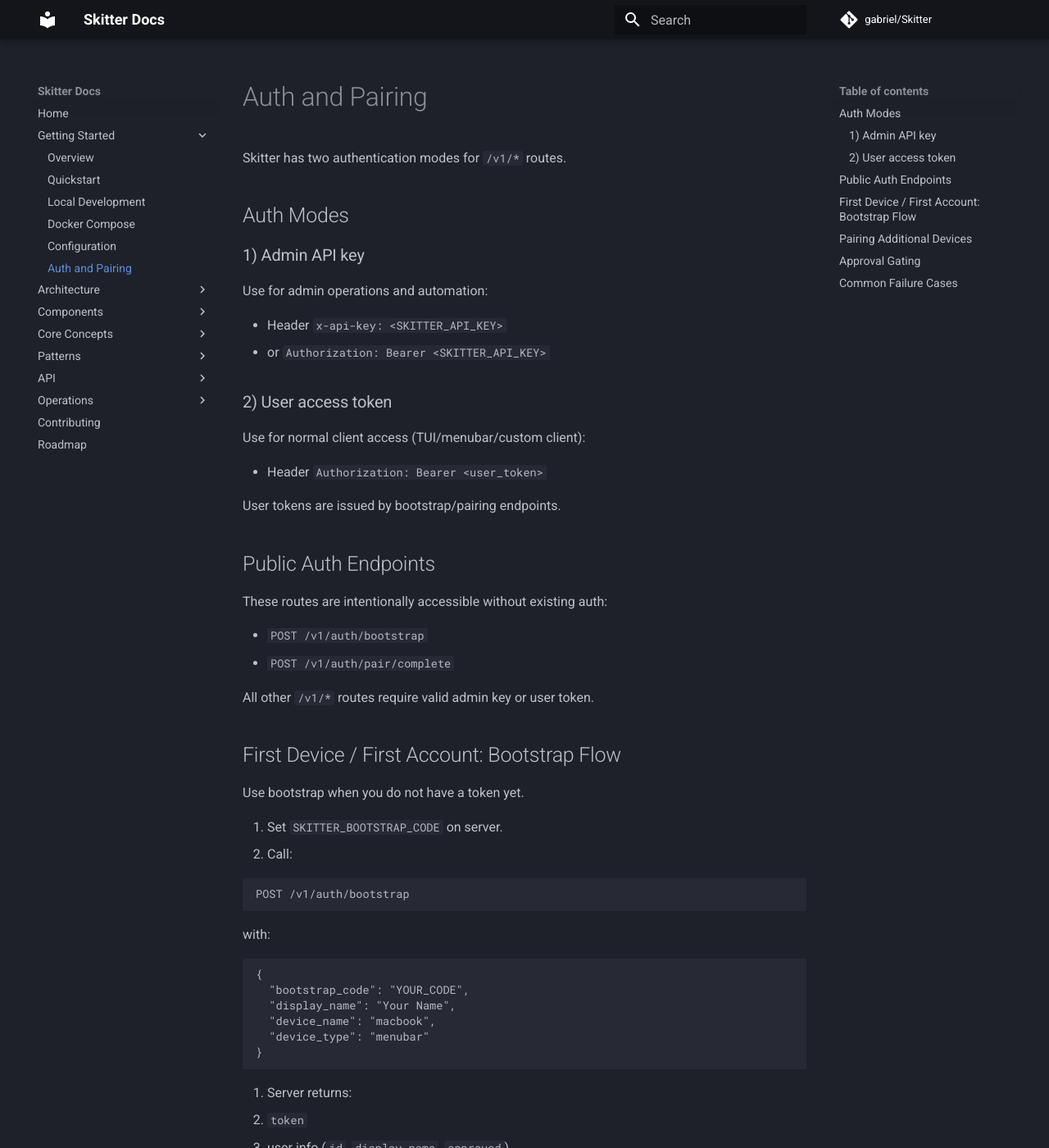
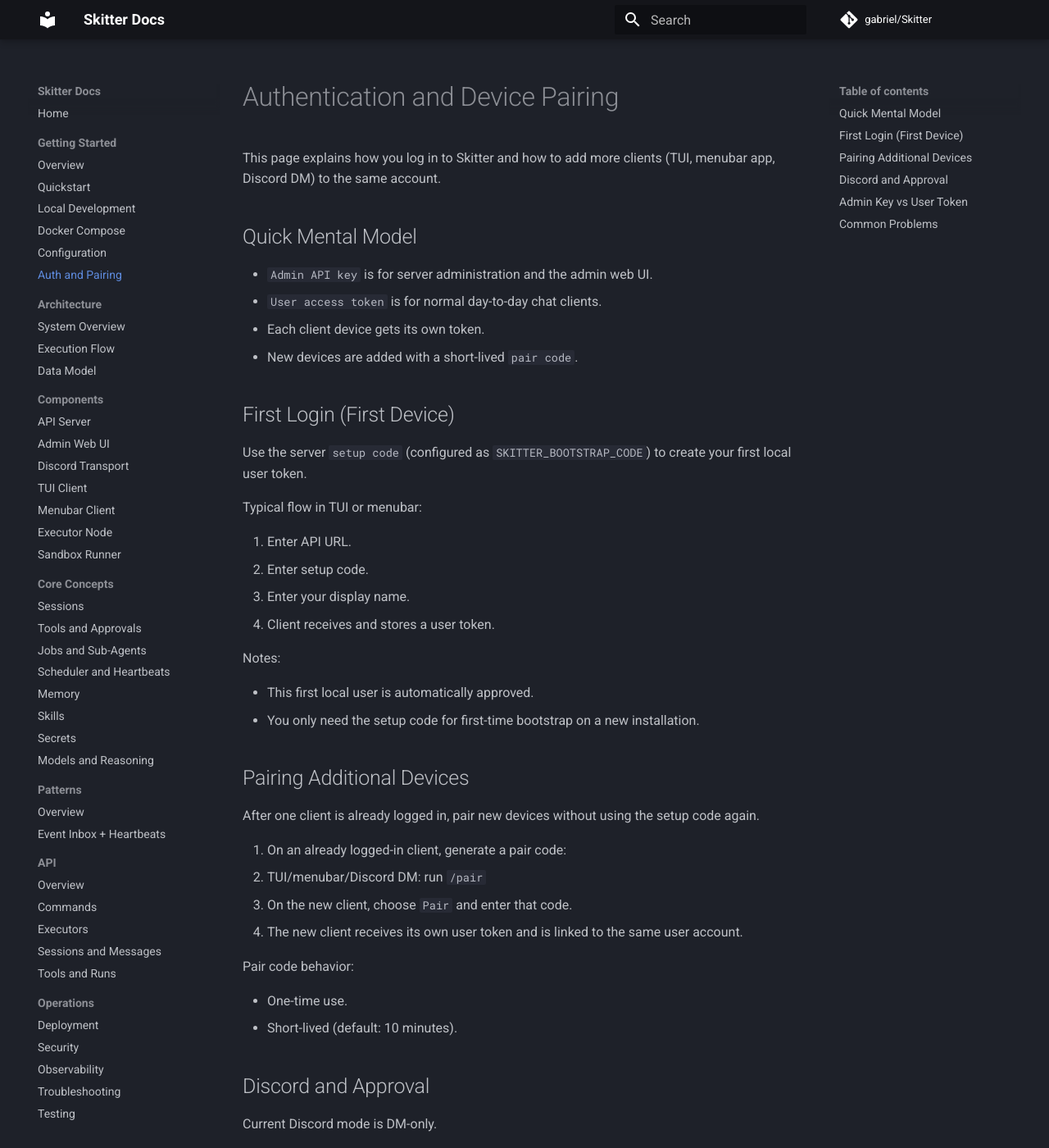
Before and after one commit to Zwergengraf/skitter, an MkDocs documentation site: the page built from docs/getting-started/auth-and-pairing.md, in a window 1280 px wide and 1400 px high. Shown: the whole window at 82% size. Built offline with MkDocs 1.6.1 and Material for MkDocs 9.7.7, drawn with Linux system fonts in a browser that asks for light colours; comment, search, counter and statistics services are not loaded; some of the changed text lies outside the part shown.

Commit message:
More work on the docs

````diff
--- a/docs/getting-started/auth-and-pairing.md
+++ b/docs/getting-started/auth-and-pairing.md
@@ -1,103 +1,68 @@
-# Auth and Pairing
+# Authentication and Device Pairing
 
-Skitter has two authentication modes for `/v1/*` routes.
+This page explains how you log in to Skitter and how to add more clients (TUI, menubar app, Discord DM) to the same account.
 
-## Auth Modes
+## Quick Mental Model
 
-### 1) Admin API key
+- `Admin API key` is for server administration and the admin web UI.
+- `User access token` is for normal day-to-day chat clients.
+- Each client device gets its own token.
+- New devices are added with a short-lived `pair code`.
 
-Use for admin operations and automation:
+## First Login (First Device)
 
-- Header `x-api-key: <SKITTER_API_KEY>`
-- or `Authorization: Bearer <SKITTER_API_KEY>`
+Use the server `setup code` (configured as `SKITTER_BOOTSTRAP_CODE`) to create your first local user token.
 
-### 2) User access token
+Typical flow in TUI or menubar:
 
-Use for normal client access (TUI/menubar/custom client):
+1. Enter API URL.
+2. Enter setup code.
+3. Enter your display name.
+4. Client receives and stores a user token.
 
-- Header `Authorization: Bearer <user_token>`
+Notes:
 
-User tokens are issued by bootstrap/pairing endpoints.
-
-## Public Auth Endpoints
-
-These routes are intentionally accessible without existing auth:
-
-- `POST /v1/auth/bootstrap`
-- `POST /v1/auth/pair/complete`
-
-All other `/v1/*` routes require valid admin key or user token.
-
-## First Device / First Account: Bootstrap Flow
-
-Use bootstrap when you do not have a token yet.
-
-1. Set `SKITTER_BOOTSTRAP_CODE` on server.
-2. Call:
-
-```http
-POST /v1/auth/bootstrap
-```
-
-with:
-
-```json
-{
-  "bootstrap_code": "YOUR_CODE",
-  "display_name": "Your Name",
-  "device_name": "macbook",
-  "device_type": "menubar"
-}
-```
-
-3. Server returns:
-  - `token`
-  - user info (`id`, `display_name`, `approved`)
-
-The created local primary user is auto-approved.
+- This first local user is automatically approved.
+- You only need the setup code for first-time bootstrap on a new installation.
 
 ## Pairing Additional Devices
 
-Use pairing when a user already exists and has a valid token.
+After one client is already logged in, pair new devices without using the setup code again.
 
-1. Create pair code:
-  - `POST /v1/auth/pair-codes` with user token
-  - or Discord `/pair` command in DM
-2. Complete on new device:
+1. On an already logged-in client, generate a pair code:
+  - TUI/menubar/Discord DM: run `/pair`
+2. On the new client, choose `Pair` and enter that code.
+3. The new client receives its own user token and is linked to the same user account.
 
-```http
-POST /v1/auth/pair/complete
-```
+Pair code behavior:
 
-with:
+- One-time use.
+- Short-lived (default: 10 minutes).
 
-```json
-{
-  "pair_code": "ABCD-EFGH",
-  "device_name": "laptop",
-  "device_type": "tui"
-}
-```
+## Discord and Approval
 
-3. Receive new user access token for that device.
+Current Discord mode is DM-only.
 
-Defaults:
+- If a Discord user DMs the bot for the first time, a user record is created.
+- That user must be approved in the admin UI before they can use the agent.
+- While unapproved, Discord replies are blocked (after the initial not-approved notice).
 
-- Pair code default TTL is 10 minutes.
+## Admin Key vs User Token
 
-## Approval Gating
+Use the right credential for the right job:
 
-- Newly created Discord users are not approved by default.
-- Unapproved users get blocked until approved in Admin UI.
-- Pending unapproved users are auto-pruned after 15 minutes if they remain unapproved.
+- Admin web UI and admin API actions: admin API key.
+- TUI, menubar, custom user clients: user token.
 
-## Common Failure Cases
+Do not share user tokens between devices manually. Pair each device instead.
 
-- `401 Missing authentication credential`: no header on protected route.
-- `401 Invalid authentication token`: bad/revoked/expired token.
-- `401 Invalid bootstrap code`: wrong `bootstrap_code`.
-- `400 Invalid or expired pair code`: code typo/expired/used.
-- `403 Your account is not yet approved`: user exists but not approved.
-- `400 user_id is required for admin requests` on `/v1/auth/me`:
-  - admin auth requires `?user_id=<internal_user_id>`
-  - user token does not require `user_id`.
+## Common Problems
+
+- `Connection failed` during first login:
+  - Check API URL and setup code.
+- `Invalid or expired pair code`:
+  - Generate a new code and pair again.
+- `Your account is not yet approved`:
+  - Approve the user in admin UI.
+- Client works but a new device cannot pair:
+  - Ensure you created the pair code from a logged-in, approved account.
--- /dev/null
+++ b/docs/patterns/overview.md
@@ -0,0 +1,3 @@
+# Patterns - Overview
+
+TODO
--- a/mkdocs.yml
+++ b/mkdocs.yml
@@ -5,10 +5,26 @@
 
 theme:
   name: material
+  features:
+    - navigation.instant
+    - navigation.sections
+    - navigation.top
+    - content.code.copy
+    - content.tabs.link
+    - search.highlight
+    - search.suggest
   palette:
     scheme: slate
     primary: black
     accent: teal
+markdown_extensions:
+  - admonition
+  - attr_list
+  - md_in_html
+  - pymdownx.details
+  - pymdownx.superfences
+  - pymdownx.tabbed:
+      alternate_style: true
 nav:
   - Home: index.md
   - Getting Started:
@@ -40,6 +56,7 @@
       - Secrets: core-concepts/secrets.md
       - Models and Reasoning: core-concepts/models-and-reasoning.md
   - Patterns:
+      - Overview: patterns/overview.md
       - Event Inbox + Heartbeats: patterns/event-inbox-heartbeats.md
   - API:
       - Overview: api/overview.md
````
Also changed, not shown: docs/getting-started/overview.md (+44 -24 lines), docs/index.md (+43 -5 lines).
